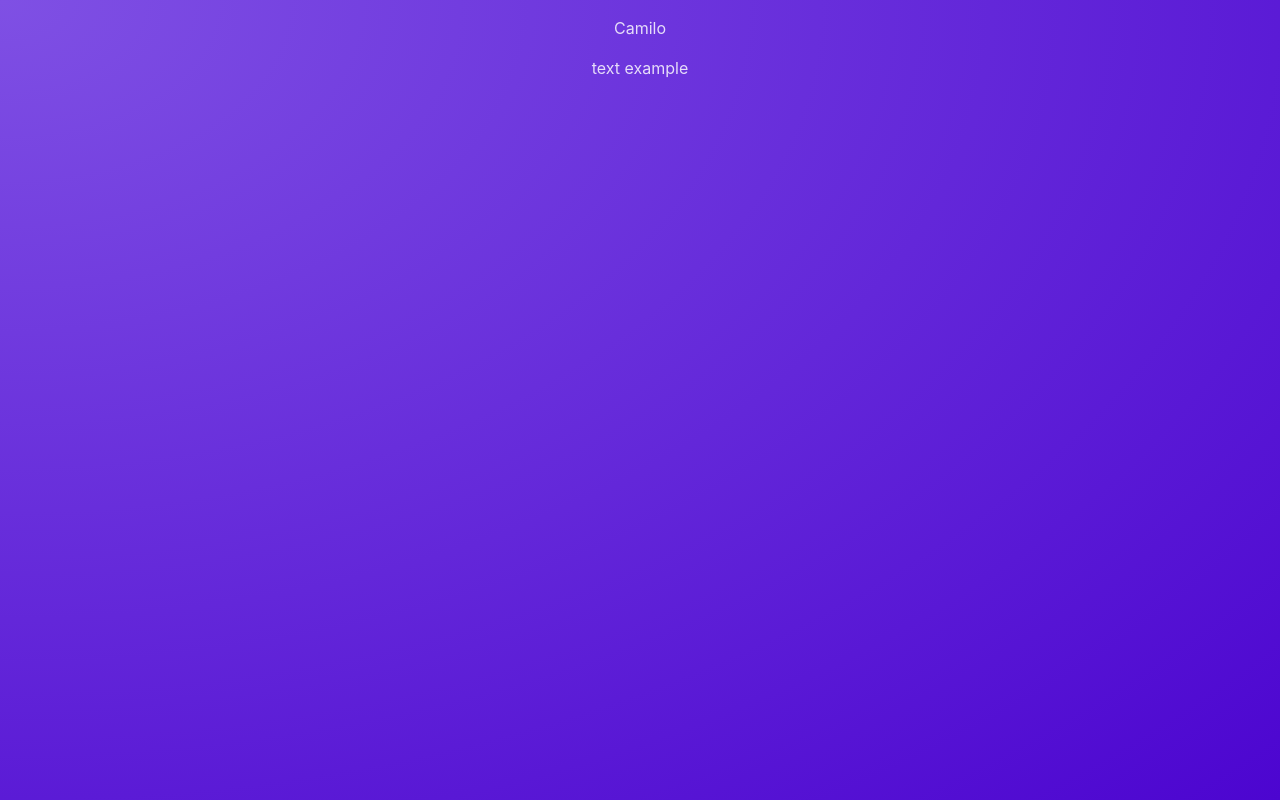
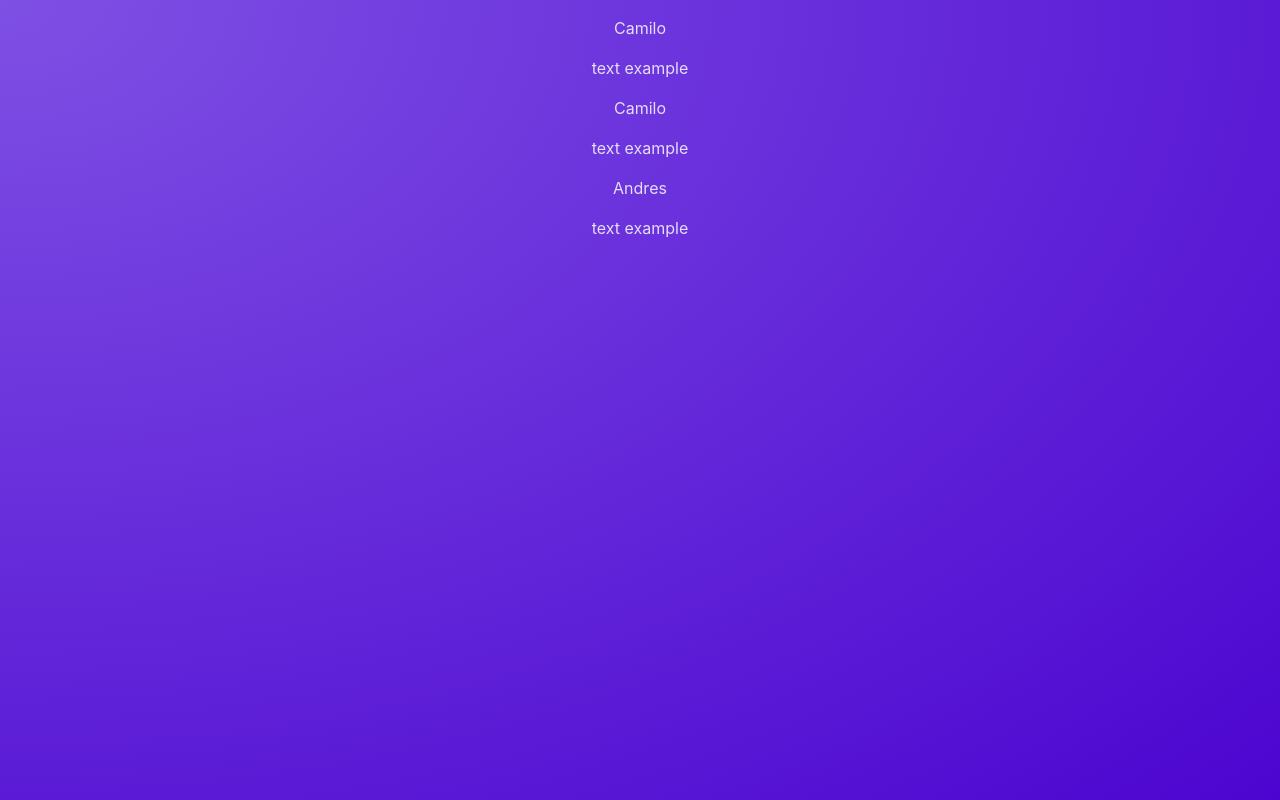
Before and after one commit to ADEP-123/noteDashboardReactVite, a React (Vite) app: page / in a window 1280 px wide. Built offline with nearby package versions, Linux system fonts and the light colour scheme.

Commit message:
feat: :sparkles: reusing components

```diff
--- a/src/App.jsx
+++ b/src/App.jsx
@@ -1,7 +1,13 @@
 import Post from "./components/Post";
 
 function App() {
-  return <Post />;
+  return (
+    <main>
+      <Post />
+      <Post />
+      <Post />
+    </main>
+  );
 }
 
 export default App;
```
